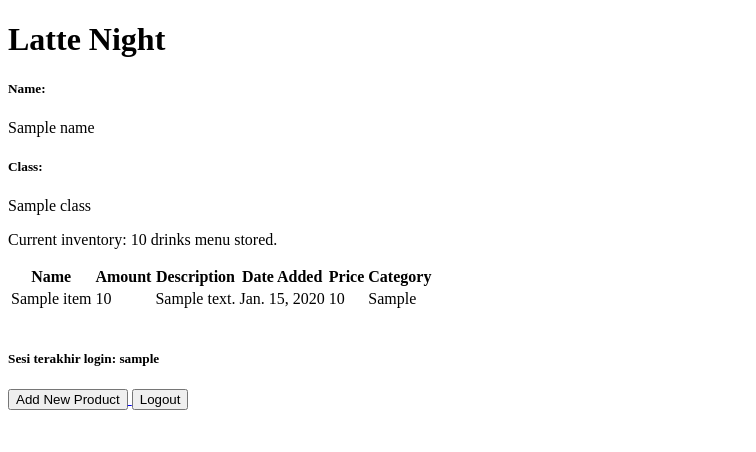
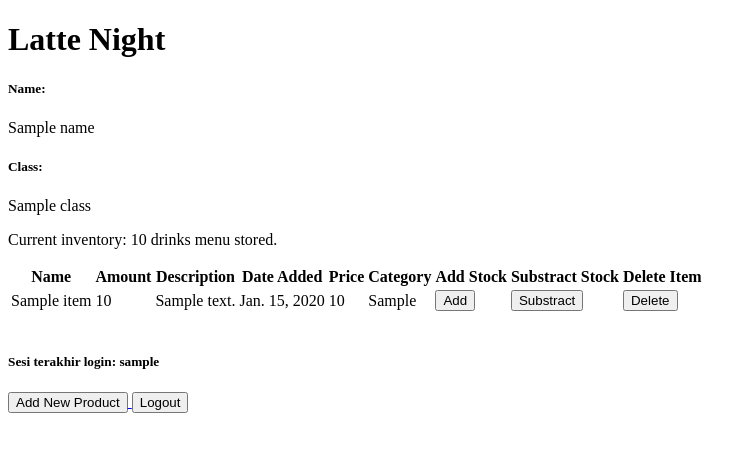
Before and after one commit to raisahzr/latte-night, a Django app: template main/templates/main.html in a window 1280 px wide. Shown: the top 452 px of the page, without its empty margins (0-756 px from the left). Run offline with Django 4.2, Linux system fonts and the light colour scheme; tables that the repository leaves empty hold one stand-in row (values such as "Sample post"); the template is opened without the code that fills it: values that come from a table or form of the project are taken from there, most other values are stand-ins (such as "Sample title", 1, 10 or a date in 2020).

Commit message:
(+) Bonus

```diff
--- a/main/templates/main.html
+++ b/main/templates/main.html
@@ -19,6 +19,9 @@
             <th>Date Added</th>
             <th>Price</th>
             <th>Category</th>
+            <th>Add Stock</th>
+            <th>Substract Stock</th>
+            <th>Delete Item</th>
         </tr>
 
         {% comment %} Berikut cara memperlihatkan data produk di bawah baris ini {% endcomment %}
@@ -31,6 +34,24 @@
                 <td>{{item.date_added}}</td>
                 <td>{{item.price}}</td>
                 <td>{{item.category}}</td>
+                <td>
+                    <form method="post" action="{% url 'main:add_amount' item.id %}">
+                        {% csrf_token %}
+                        <button type="submit">Add</button>
+                    </form>
+                </td>
+                <td>
+                    <form method="post" action="{% url 'main:substract_amount' item.id %}">
+                        {% csrf_token %}
+                        <button type="submit">Substract</button>
+                    </form>
+                </td>
+                <td>
+                    <form method="post" action="{% url 'main:delete_item' item.id %}">
+                        {% csrf_token %}
+                        <button type="submit">Delete</button>
+                    </form>
+                </td>
             </tr>
         {% endfor %}
     </table>
--- a/main/urls.py
+++ b/main/urls.py
@@ -1,6 +1,6 @@
 from django.urls import path
 from main.views import show_main, create_product, show_xml, show_json, show_xml_by_id, show_json_by_id
-from main.views import register, login_user, logout_user
+from main.views import register, login_user, logout_user, add_amount, substract_amount, delete_item
 
 app_name = 'main'
 
@@ -14,4 +14,7 @@ urlpatterns = [
     path('register/', register, name='register'),
     path('login/', login_user, name='login'),
     path('logout/', logout_user, name='logout'),
+    path('add_amount/<int:item_id>/', add_amount, name='add_amount'),
+    path('substract_amount/<int:item_id>/', substract_amount, name='substract_amount'),
+    path('delete_item/<int:item_id>/', delete_item, name='delete_item'),
 ]
```
Also changed, not shown: main/views.py (+24 -1 lines).
